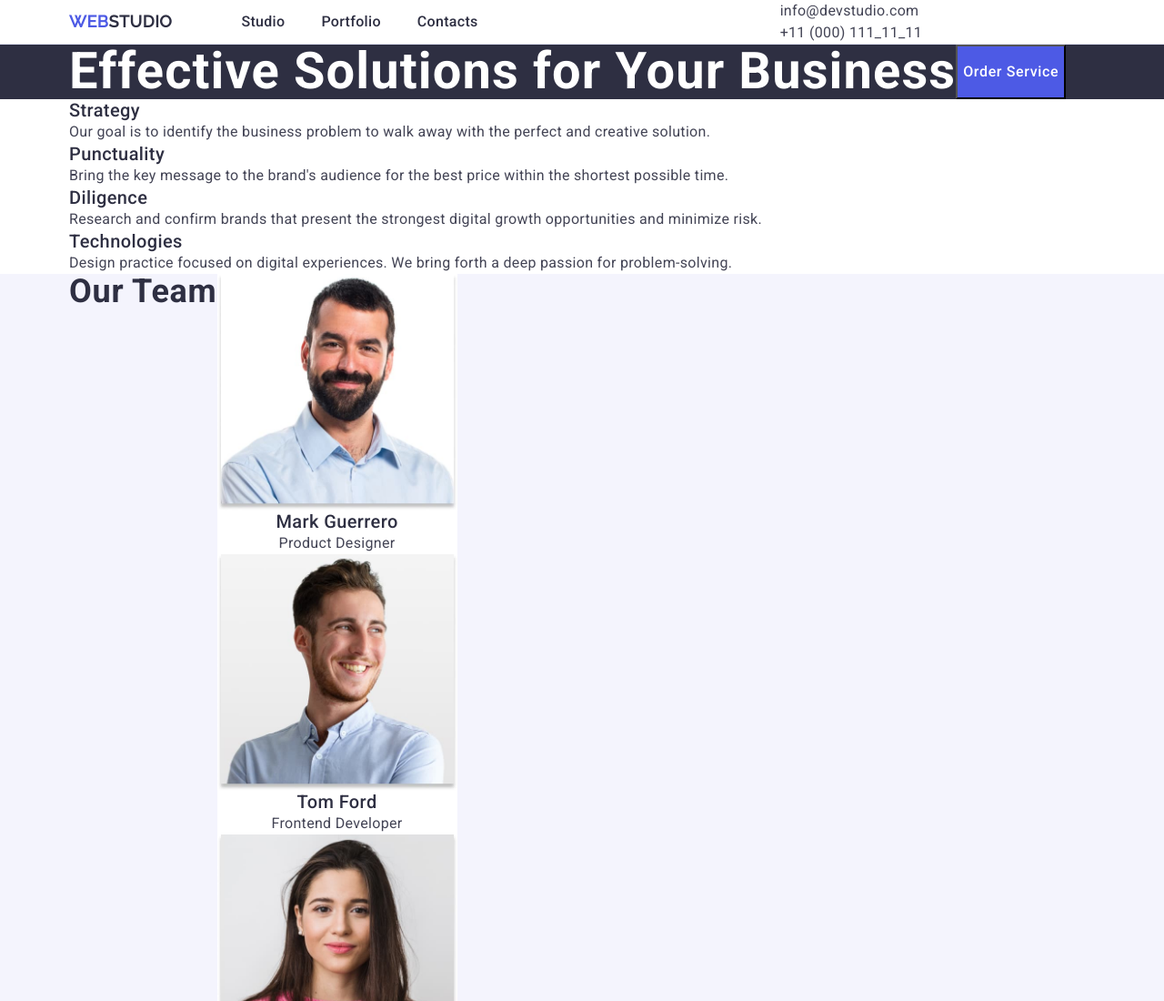
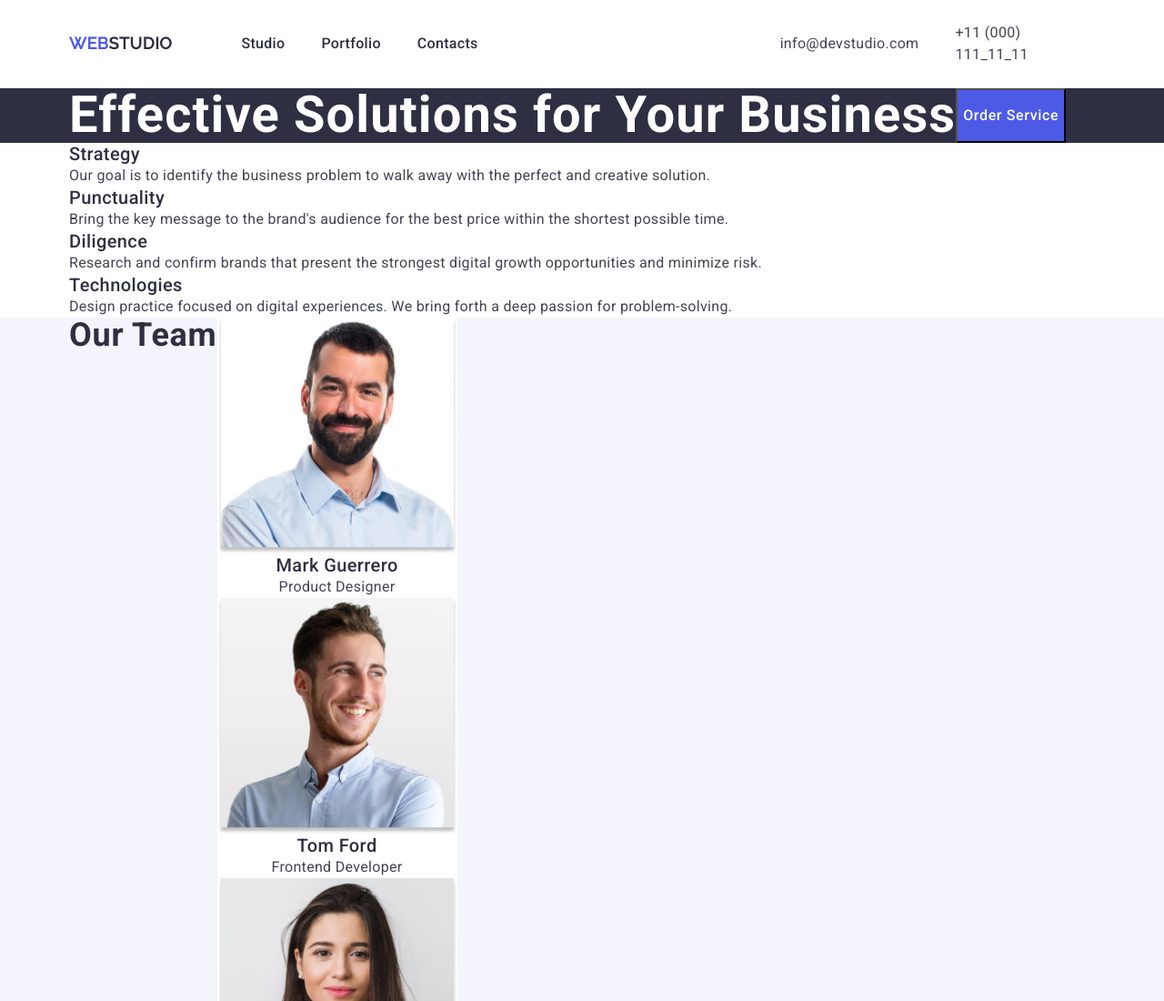
Before and after one commit to CapJackVorobey/goit-markup-hw-03, a plain HTML site: page index.html in a window 1280 px wide. Shown: the top 1100 px of the page at 91% size. Drawn offline with nearby package versions, Linux system fonts and the light colour scheme.

Commit message:
-000----

```diff
--- a/css/styles.css
+++ b/css/styles.css
@@ -43,6 +43,7 @@ img {
 .top_navigation {
   display: flex;
   align-items: center;
+  padding: 24px 0;
 }
 
 .top_navigation_logo {
@@ -81,20 +82,21 @@ img {
 .top_navigation_item_stirring:hover,
 .top_navigation_item_stirring:focus,
 .top_navigation_item_stirring:active,
-.addr:hover,
-.addr:focus {
+.top_connexion_piece:hover,
+.top_connexion_piece:focus {
   color: #404bbf;
 }
 
-.connexion {
+.top_connexion {
   font-style: normal;
   display: flex;
   align-items: center;
   gap: 40px;
   margin-left: 332px;
+  padding: 24px 0;
 }
 
-.connexion_piece {
+.top_connexion_piece {
   font-size: 16px;
   line-height: 1.5;
   letter-spacing: 0.02em;
--- a/index.html
+++ b/index.html
@@ -39,15 +39,15 @@
           </ul>
         </nav>
 
-        <address class="connexion">
-          <ul>
+        <address>
+          <ul class="top_connexion">
             <li>
-              <a href="mailto:info@devstudio.com" class="connexion_piece"
+              <a href="mailto:info@devstudio.com" class="top_connexion_piece"
                 >info@devstudio.com</a
               >
             </li>
             <li>
-              <a href="tel:+110001111111" class="connexion_piece"
+              <a href="tel:+110001111111" class="top_connexion_piece"
                 >+11 (000) 111_11_11</a
               >
             </li>
```
